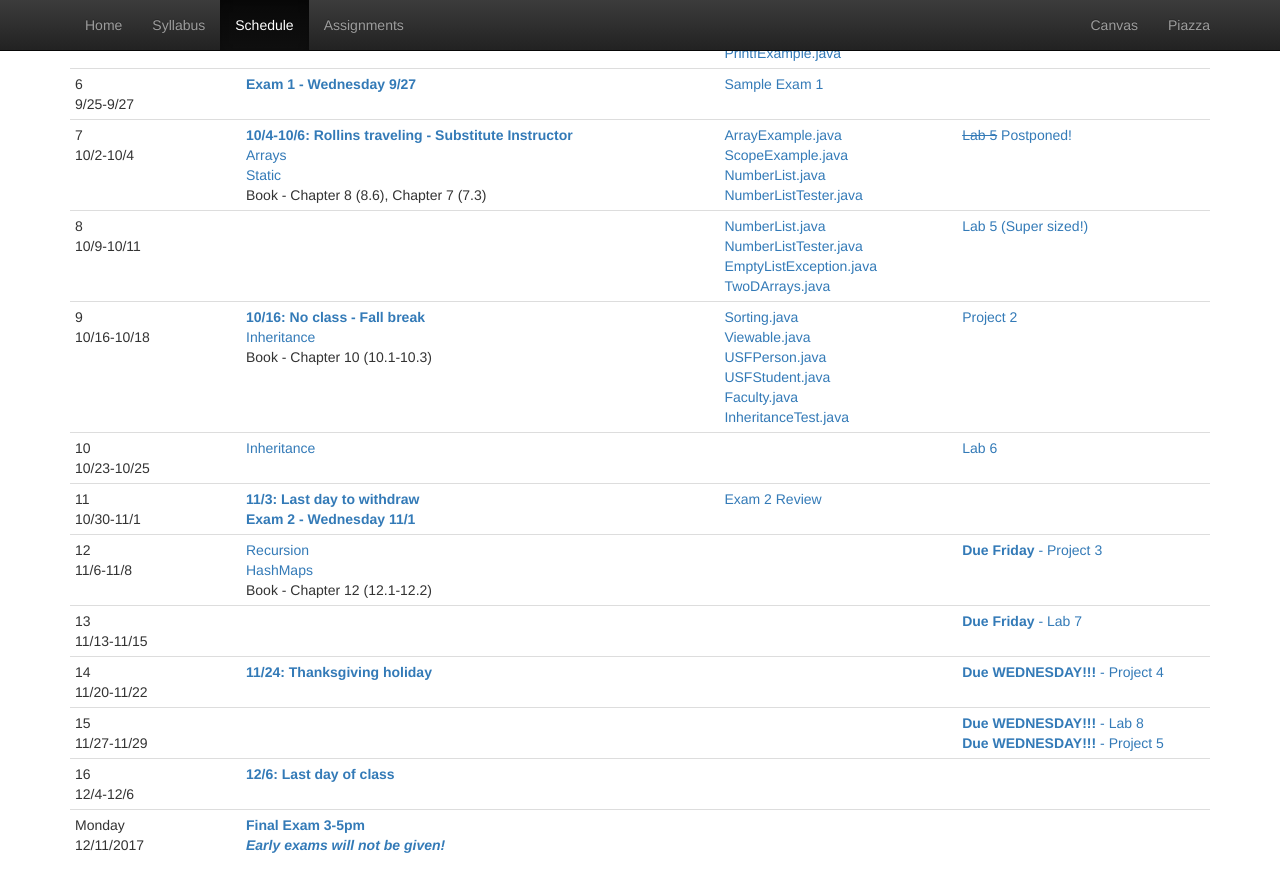
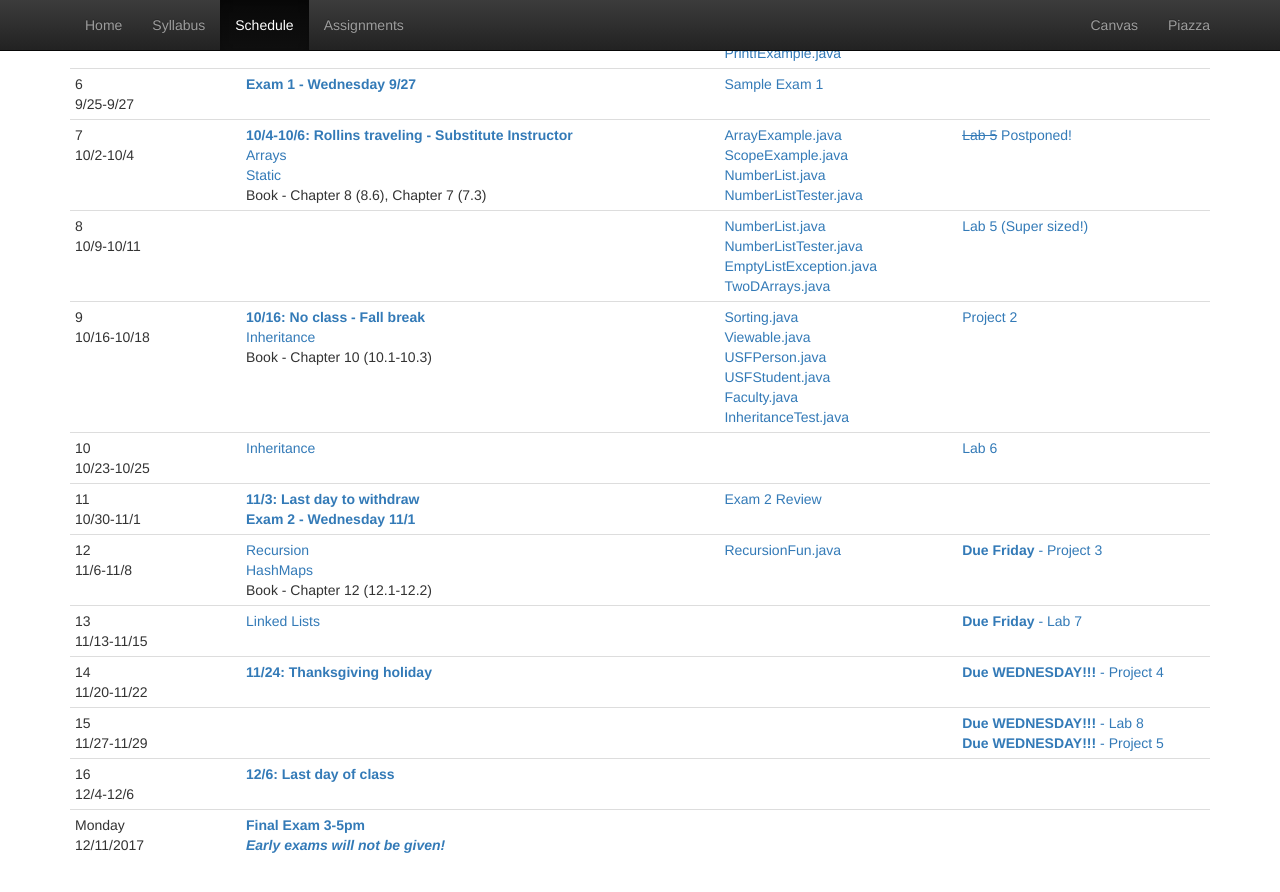
Before and after one commit to CS112-F17/cs112-f17.github.io, a Jekyll site: the page built from schedule.html, in a window 1280 px wide and 900 px high, scrolled down 837 px. Shown: the top 892 px of the window. Built offline with Jekyll 4.4.1, drawn with Linux system fonts in a browser that asks for light colours.

Commit message:
add recursion example

```diff
--- a/schedule.html
+++ b/schedule.html
@@ -252,10 +252,10 @@ title: Schedule
 				Book - Chapter 12 (12.1-12.2)
 		</td>
 		<td>
-<!-- 				<a href="https://github.com/CS112-F17/code/blob/master/RecursionFun.java">RecursionFun.java</a><br/>
-				<a href="https://github.com/CS112-F17/code/blob/master/HashMapFun.java">HashMapFun.java</a><br/>
-				<a href="https://github.com/CS112-F17/code/blob/master/FileFinder.java">FileFinder.java</a><br/> -->
-		</td>
+				<a href="https://github.com/CS112-F17/code/blob/master/RecursionFun.java">RecursionFun.java</a><br/>
+<!-- 				<a href="https://github.com/CS112-F17/code/blob/master/HashMapFun.java">HashMapFun.java</a><br/>
+				<a href="https://github.com/CS112-F17/code/blob/master/FileFinder.java">FileFinder.java</a><br/>
+ -->		</td>
 		<td>
 			<a href="https://github.com/CS112-F17/projects/blob/master/project3.md"><strong>Due Friday</strong> - Project 3</a>
 		</td>
@@ -263,7 +263,8 @@ title: Schedule
 	<tr>
 		<td>13<br/>11/13-11/15</td>
 		<td>
-				<!-- 				<a href="https://github.com/CS112-F17/notes/blob/master/linkedlists.md">Linked Lists</a><br/> -->
+			<a href="https://github.com/CS112-F17/notes/blob/master/linkedlists.md">Linked Lists</a><br/>
+
 		</td>
 		<td>
 		</td>
```
Also changed, not shown: other parts of schedule.html (+0 -2 lines).
